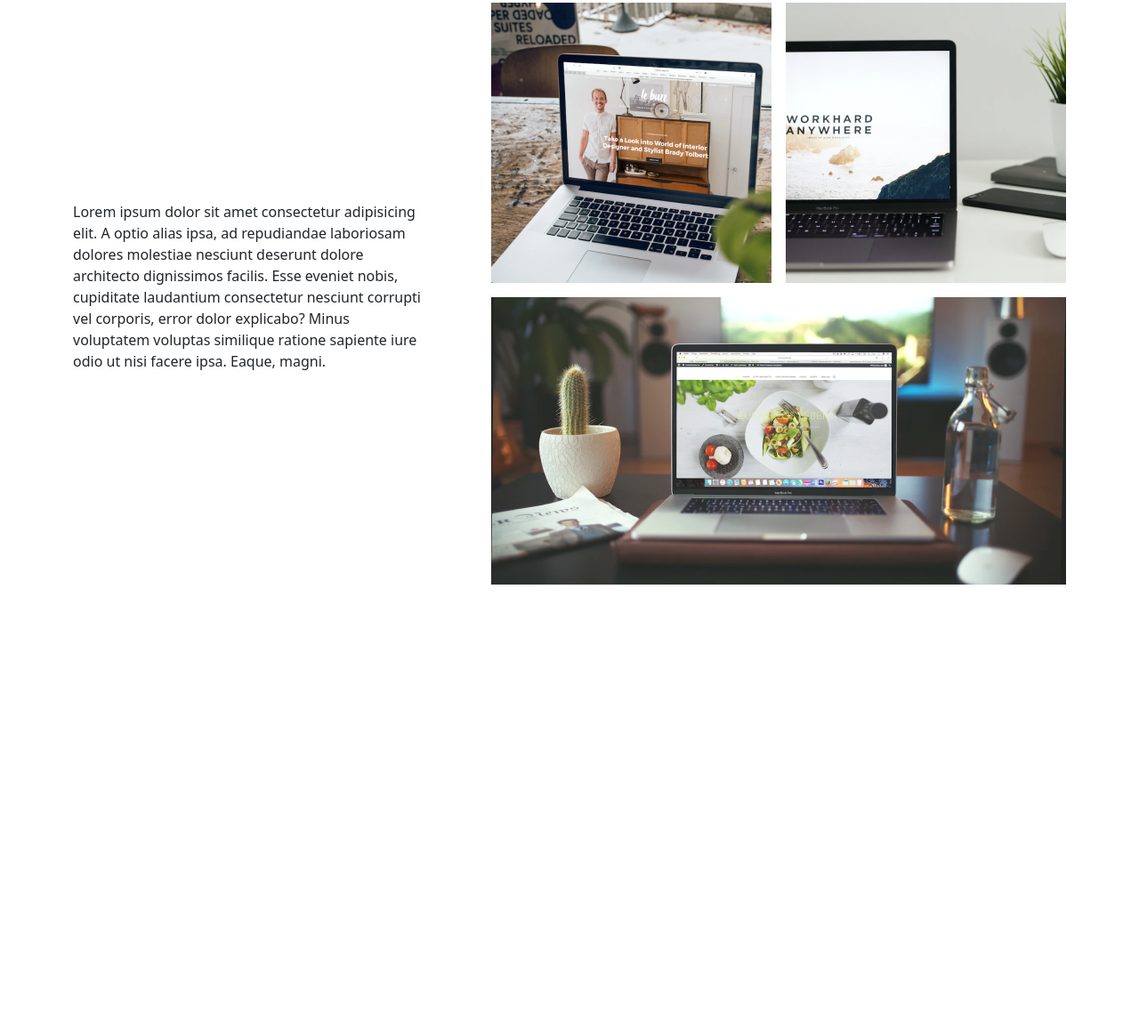
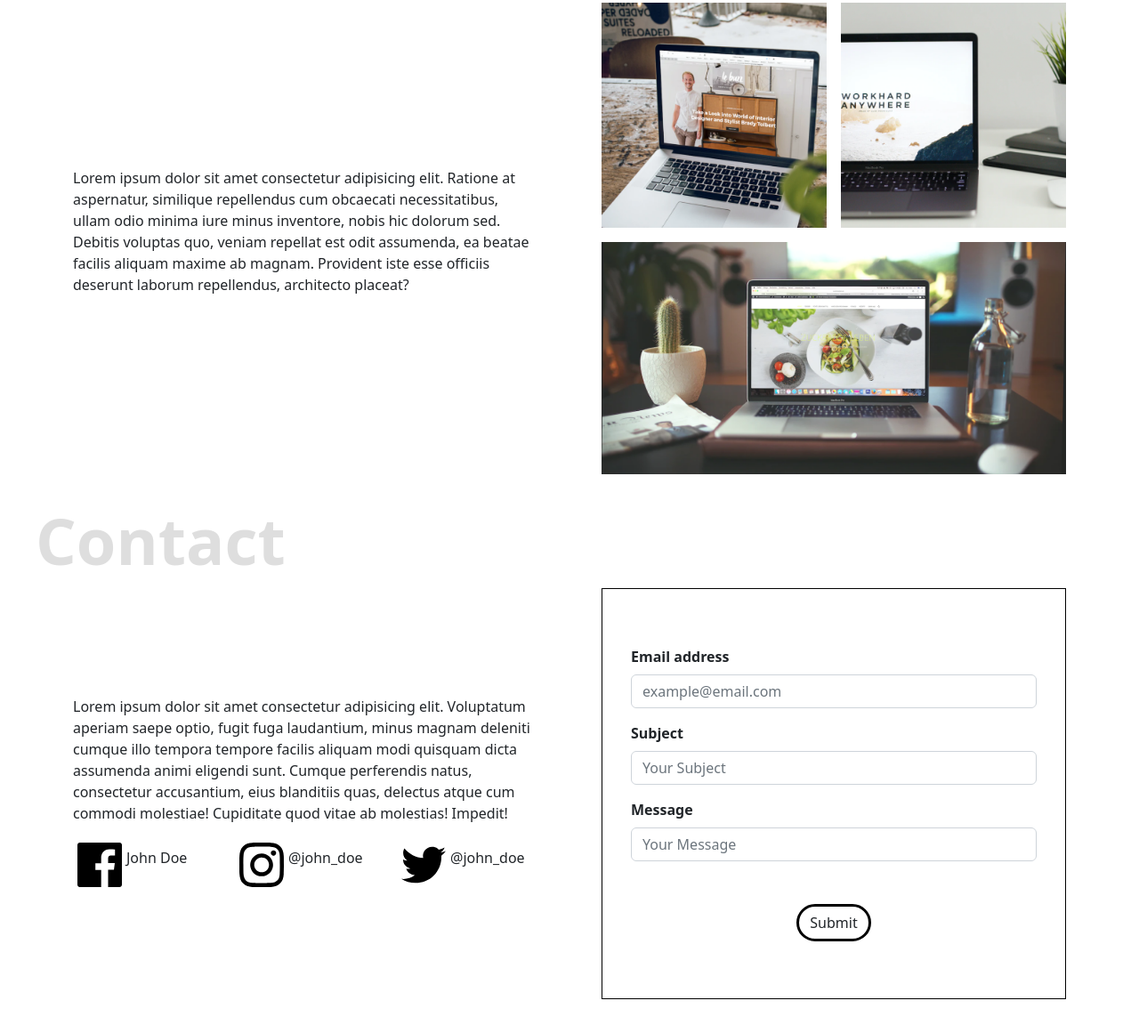
Before and after one commit to amethy01/Portofolio, a plain HTML site: page index.html in a window 1280 px wide. Shown: the part 1366-2527 px from the top of the page at 89% size. Before the commit the page ends 2023 px from the top, so only its background shows below. Drawn offline with nearby package versions, Linux system fonts and the light colour scheme.

Commit message:
add contact

```diff
--- a/index.html
+++ b/index.html
@@ -101,24 +101,68 @@
     <section id="work" class="work container">
         <div class="row d-flex align-items-center gap-5">
             <div class="col">
-                <p>Lorem ipsum dolor sit amet consectetur adipisicing elit. A optio alias ipsa, ad repudiandae laboriosam dolores molestiae nesciunt deserunt dolore architecto dignissimos facilis. Esse eveniet nobis, cupiditate laudantium consectetur nesciunt corrupti vel corporis, error dolor explicabo? Minus voluptatem voluptas similique ratione sapiente iure odio ut nisi facere ipsa. Eaque, magni.</p>
+                <p>Lorem ipsum dolor sit amet consectetur adipisicing elit. Ratione at aspernatur, similique repellendus
+                    cum obcaecati necessitatibus, ullam odio minima iure minus inventore, nobis hic dolorum sed. Debitis
+                    voluptas quo, veniam repellat est odit assumenda, ea beatae facilis aliquam maxime ab magnam.
+                    Provident iste esse officiis deserunt laborum repellendus, architecto placeat?</p>
             </div>
             <div class="col work-img">
                 <div id="work-1" class="work-img-item">
-                    <img src="images/work-1.png" alt="work-1"/>
+                    <img src="images/work-1.png" alt="work 1">
                 </div>
                 <div id="work-2" class="work-img-item">
-                    <img src="images/work-2.png" alt="work-2" id="work-2"/>
+                    <img src="images/work-2.png" alt="work 2">
                 </div>
                 <div id="work-3" class="work-img-item">
-                    <img src="images/work-3.png" alt="work-3" id="work-3"/>
+                    <img src="images/work-3.png" alt="work 3">
                 </div>
             </div>
         </div>
     </section>
-
-
-    <!-- Start Javascript -->
+    <section id="contact" class="contact container">
+        <div class="row d-flex align-items-center gap-5">
+            <div class="col">
+                <p>Lorem ipsum dolor sit amet consectetur adipisicing elit. Voluptatum aperiam saepe optio, fugit fuga
+                    laudantium, minus magnam deleniti cumque illo tempora tempore facilis aliquam modi quisquam dicta
+                    assumenda animi eligendi sunt. Cumque perferendis natus, consectetur accusantium, eius blanditiis
+                    quas, delectus atque cum commodi molestiae! Cupiditate quod vitae ab molestias! Impedit!</p>
+                <div class="row">
+                    <div class="col d-flex align-items-center">
+                        <img src="images/Facebook.svg" alt="facebook icon">
+                        <p>John Doe</p>
+                    </div>
+                    <div class="col d-flex align-items-center">
+                        <img src="images/Instagram.svg" alt="instagram icon">
+                        <p>@john_doe</p>
+                    </div>
+                    <div class="col d-flex align-items-center">
+                        <img src="images/Twitter.svg" alt="twitter icon">
+                        <p>@john_doe</p>
+                    </div>
+                </div>
+            </div>
+            <div class="col">
+                <form class="contact-form" onsubmit="onFormSubmit(event)">
+                    <div class="mb-3">
+                        <label for="inp_email" class="form-label">Email address</label>
+                        <input type="email" class="form-control" id="inp_email" placeholder="example@email.com"
+                            required>
+                    </div>
+                    <div class="mb-3">
+                        <label for="inp_subject" class="form-label">Subject</label>
+                        <input type="text" class="form-control" id="inp_subject" placeholder="Your Subject" required>
+                    </div>
+                    <div class="mb-3">
+                        <label for="inp_message" class="form-label">Message</label>
+                        <input type="text" class="form-control" id="inp_message" placeholder="Your Message" required>
+                    </div>
+                    <div class="d-flex justify-content-center mt-5">
+                        <button type="submit" class="btn button">Submit</button>
+                    </div>
+                </form>
+            </div>
+        </div>
+    </section>
     <script src="https://cdn.jsdelivr.net/npm/@popperjs/core@2.11.6/dist/umd/popper.min.js"
         integrity="sha384-oBqDVmMz9ATKxIep9tiCxS/Z9fNfEXiDAYTujMAeBAsjFuCZSmKbSSUnQlmh/jp3"
         crossorigin="anonymous"></script>
@@ -128,7 +172,6 @@
     <script src="https://code.jquery.com/jquery-3.6.1.min.js"
         integrity="sha256-o88AwQnZB+VDvE9tvIXrMQaPlFFSUTR+nldQm1LuPXQ=" crossorigin="anonymous"></script>
     <script src="main.js"></script>
-    <!-- End Javascript -->
 </body>
 
 </html>
--- a/main.js
+++ b/main.js
@@ -11,3 +11,23 @@ function toggleDetail(e) {
   const detail = $(item).children(".about-exp-item-detail");
   $(detail).slideToggle();
 }
+
+function onFormSubmit(e) {
+  e.preventDefault();
+  const email = $("#inp_email");
+  const subject = $("#inp_subject");
+  const message = $("#inp_message");
+
+  if (!$(email).val()) {
+    alert("Email is required");
+  } else if (!$(subject).val()) {
+    alert("Subject is required");
+  } else if (!$(message).val()) {
+    alert("Message is required");
+  } else {
+    alert("Form Submitted");
+    $(email).val("");
+    $(subject).val("");
+    $(message).val("");
+  }
+}
--- a/style.css
+++ b/style.css
@@ -67,7 +67,7 @@ section::before {
 }
 
 .work::before {
-    content: 'Work';
+  content: "Work";
 }
 
 .work-img {
@@ -77,16 +77,16 @@ section::before {
   gap: 16px;
 }
 
-.work img img {
+.work-img img {
   width: 100%;
 }
 
-.work-img-item{
+.work-img-item {
   position: relative;
 }
 
-.work-img-item:hover:after {
-    content: '';
+.work-img-item:hover::after {
+  content: "";
   width: 100%;
   height: 100%;
   position: absolute;
@@ -105,24 +105,41 @@ section::before {
   grid-area: work-1;
 }
 
-#work-1:hover:after{
-    content: 'Web Project';
+#work-1:hover::after {
+  content: "Web Project";
 }
 
 #work-2 {
   grid-area: work-2;
 }
 
-#work-2:hover:after{
-    content: 'Software Project';
+#work-2:hover::after {
+  content: "Software Project";
 }
 
 #work-3 {
   grid-area: work-3;
 }
 
-#work-3:hover:after{
-    content: 'Other Project';
+#work-3:hover::after {
+  content: "Software Project";
+}
+
+.contact {
+  padding-bottom: 128px;
+}
+
+.contact::before {
+  content: "Contact";
+}
+
+.contact-form {
+  border: 1px solid black;
+  padding: 64px 32px;
+}
+
+.form-label {
+  font-weight: 700;
 }
 
 @keyframes upDown {
```
Lines whose indentation alone changed are shown as unchanged.
